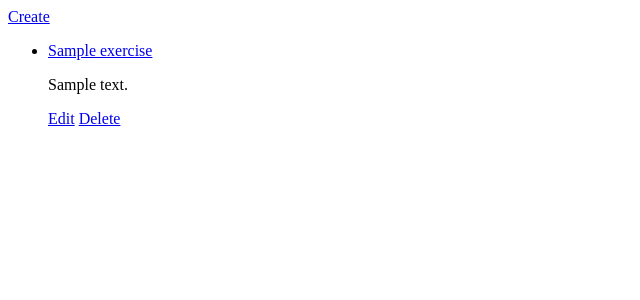
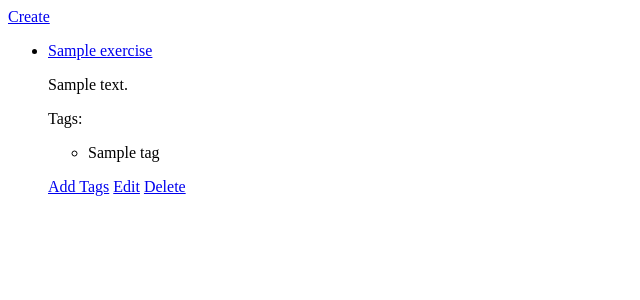
Before and after one commit to sininen-blue/workout-log, a Django app: page /exercise/ in a window 1280 px wide. Shown: the top 300 px of the page, without its empty margins (0-640 px from the left). Run offline with Django 5.2, Linux system fonts and the light colour scheme; tables that the repository leaves empty hold one stand-in row (values such as "Sample post"); some libraries are stand-ins or nearby versions.

Commit message:
views: tag map views

```diff
--- a/src/workout_log/templates/exercise/index.html
+++ b/src/workout_log/templates/exercise/index.html
@@ -11,6 +11,16 @@
 		<a href="{% url 'exercise:show' exercise.id %}">{{ exercise.name }}</a>
 		<p>{{ exercise.notes }}</p>
 
+		<p>Tags:</p>
+		<ul>
+			{% for tag in exercise.tags.all %}
+			<li>
+				<p>{{ tag.name }}</p>
+			</li>
+			{% endfor %}
+		</ul>
+
+		<a href="{% url 'exercise:create_tag' exercise.id %}">Add Tags</a>
 		<a href="{% url 'exercise:edit' exercise.id %}">Edit</a>
 		<a href="{% url 'exercise:destroy' exercise.id %}">Delete</a>
 	</li>
--- a/src/workout_log/views_exercise.py
+++ b/src/workout_log/views_exercise.py
@@ -1,14 +1,16 @@
 from django.shortcuts import render, redirect, get_object_or_404
 from django.contrib import messages
 from django.http import HttpRequest, HttpResponse
+from django.db import IntegrityError
 from django.db.models import QuerySet
 from typing import Optional
 
-from .models import Exercise
+from .models import Exercise, Tag, ExerciseTagMap
 
 
 def index(request: HttpRequest) -> HttpResponse:
-    exercises: QuerySet[Exercise] = Exercise.objects.all()
+    exercises: QuerySet[Exercise] = Exercise.objects.prefetch_related(
+        "tags").all()
 
     context: dict[str, object] = {
         "exercises": exercises,
@@ -72,3 +74,40 @@ def destroy(request: HttpRequest, exercise_id: int) -> HttpResponse:
     exercise.delete()
 
     return redirect("exercise:index")
+
+
+def create_tag(request: HttpRequest, exercise_id: int) -> HttpResponse:
+    exercise: Exercise = get_object_or_404(Exercise, pk=exercise_id)
+    tags: Tag = Tag.objects.all()
+
+    context: dict[str, object] = {
+        "exercise": exercise,
+        "tags": tags
+    }
+
+    return render(request, "exercise/create_tag.html", context)
+
+
+def store_tag(request: HttpRequest, exercise_id: int, tag_id: int) -> HttpResponse:
+    exercise: Exercise = get_object_or_404(Exercise, pk=exercise_id)
+    tag: Tag = get_object_or_404(Tag, pk=tag_id)
+
+    try:
+        ExerciseTagMap.objects.create(
+            exercise=exercise,
+            tag=tag,
+        )
+    except IntegrityError:
+        messages.error(request, exercise.name +
+                       " already has the tag: " + tag.name)
+        return redirect("exercise:index")
+
+    return redirect("exercise:index")
+
+
+def destroy_tag(request: HttpRequest, exercise_id: int, tag_id: int) -> HttpResponse:
+    exerciseTagMap: ExerciseTagMap = get_object_or_404(
+        ExerciseTagMap, exercise=exercise_id, tag=tag_id)
+    exerciseTagMap.delete()
+
+    return redirect("exercise:index")
```
Also changed, not shown: src/workout_log/templates/exercise/create_tag.html (added, +17 -0 lines), src/workout_log/templates/exercise/show.html (+10 -0 lines), src/workout_log/urls_exercise.py (+8 -0 lines).
